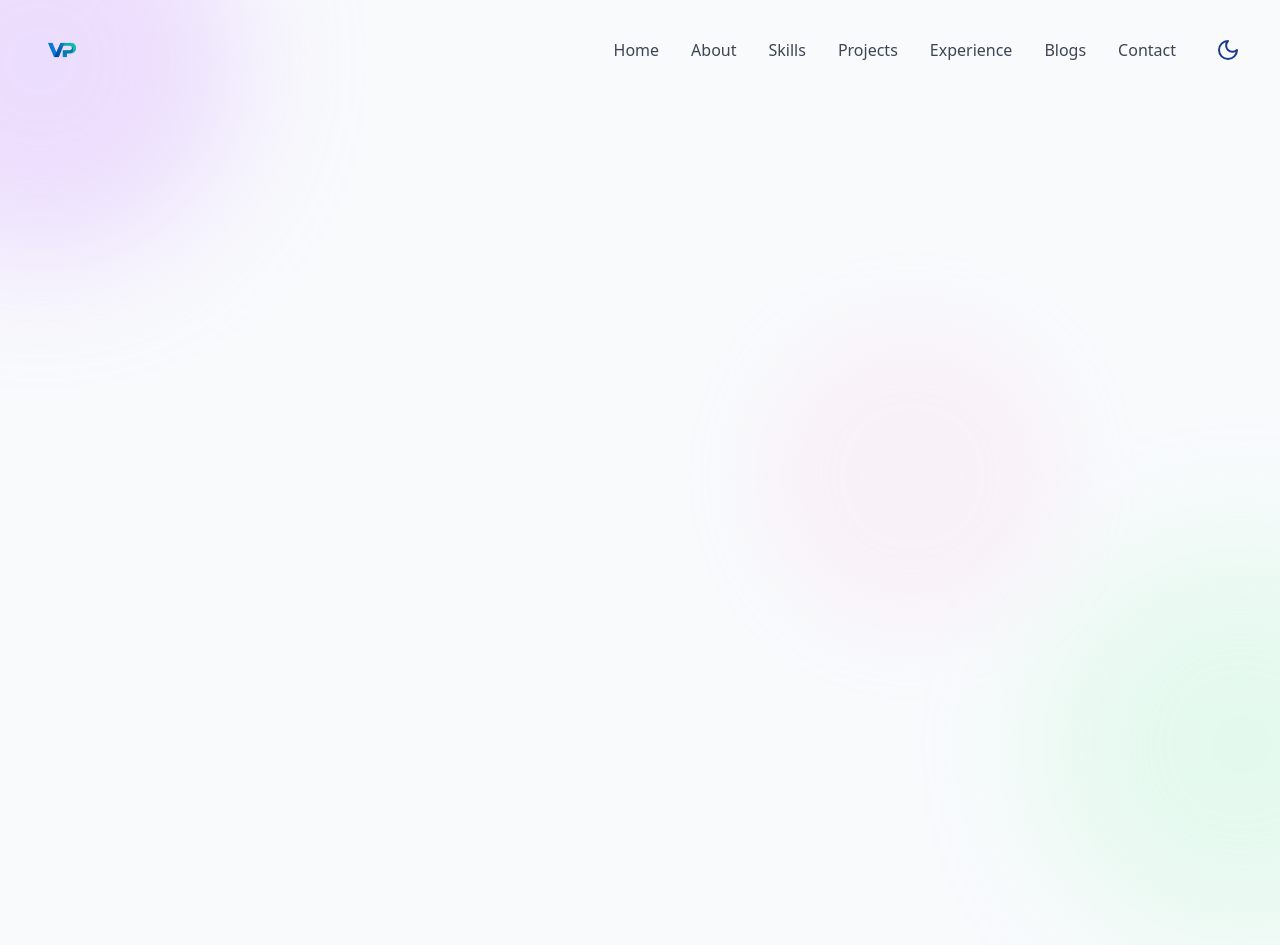
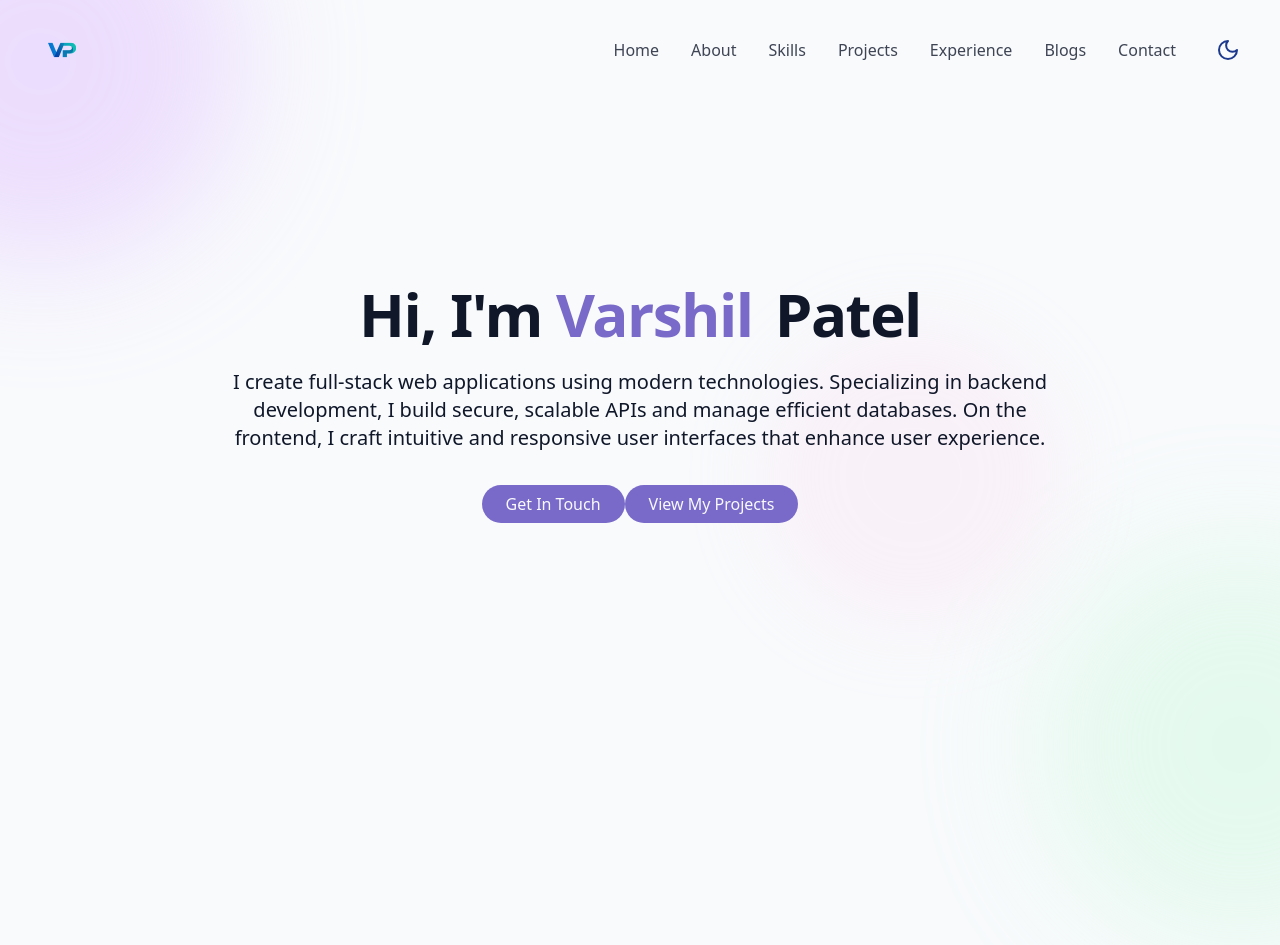
Before and after one commit to Varshil25/Varshil-Portfolio, a React (Vite) app: page / in a window 1280 px wide. Shown: the top 945 px of the page. Built offline with nearby package versions, Linux system fonts and the light colour scheme.

Commit message:
hero section

```diff
--- /dev/null
+++ b/src/components/HeroSection.jsx
@@ -0,0 +1,35 @@
+export const HeroSection = () => {
+    return <section id="hero" className="relative min-h-screen flex flex-col items-center justify-center px-4">
+        <div className="container max-w-4xl mx-auto text-center z-10">
+            <div className="space-y-6">
+                <h1 className="text-4xl md:text-6xl font-bold tracking-tight">
+                    <span className="opacity-0 animate-fade-in-delay-1"> Hi, I'm </span>
+                    <span className="text-primary opacity-0 animate-fade-in-delay-2">
+                        { " "}
+                        Varshil
+                    </span>
+                    <span className="text-gradient ml-2 opacity-0 animate-fade-in-delay-3">
+                        { " "}
+                        Patel
+                    </span>
+                </h1>
+
+                <p className="text-lg md:text-xl text-muted-foreground max-2-2xl mx-auto opacity-0 animate-fade-in-delay-4">
+                    I create full-stack web applications using modern technologies.
+                    Specializing in backend development, I build secure, scalable APIs and manage efficient databases.
+                    On the frontend, I craft intuitive and responsive user interfaces that enhance user experience.
+                </p>
+
+                <div className="pt-4 opacity-0 animate-fade-in-delay-3">
+                    <a href="#contact" className="cosmic-button">
+                        Get In Touch
+                    </a>
+                    <a href="#projects" className="cosmic-button">
+                        View My Projects
+                    </a>
+                </div>
+
+            </div>
+        </div>
+    </section>
+}
--- a/src/pages/home.jsx
+++ b/src/pages/home.jsx
@@ -1,6 +1,7 @@
 import { ThemeToggle } from "../components/ThemeToggle"
 import { BackgroundEffects } from "../components/BackgroundEffects"
 import NavBar from "../components/NavBar"
+import { HeroSection } from "../components/HeroSection"
 
 export const Home = () => {
     return (
@@ -22,6 +23,11 @@
 
         { /* Main Content */ }
 
+        <main>
+            <HeroSection />
+
+        </main>
+
 
 
         { /* Footer */ }
```
